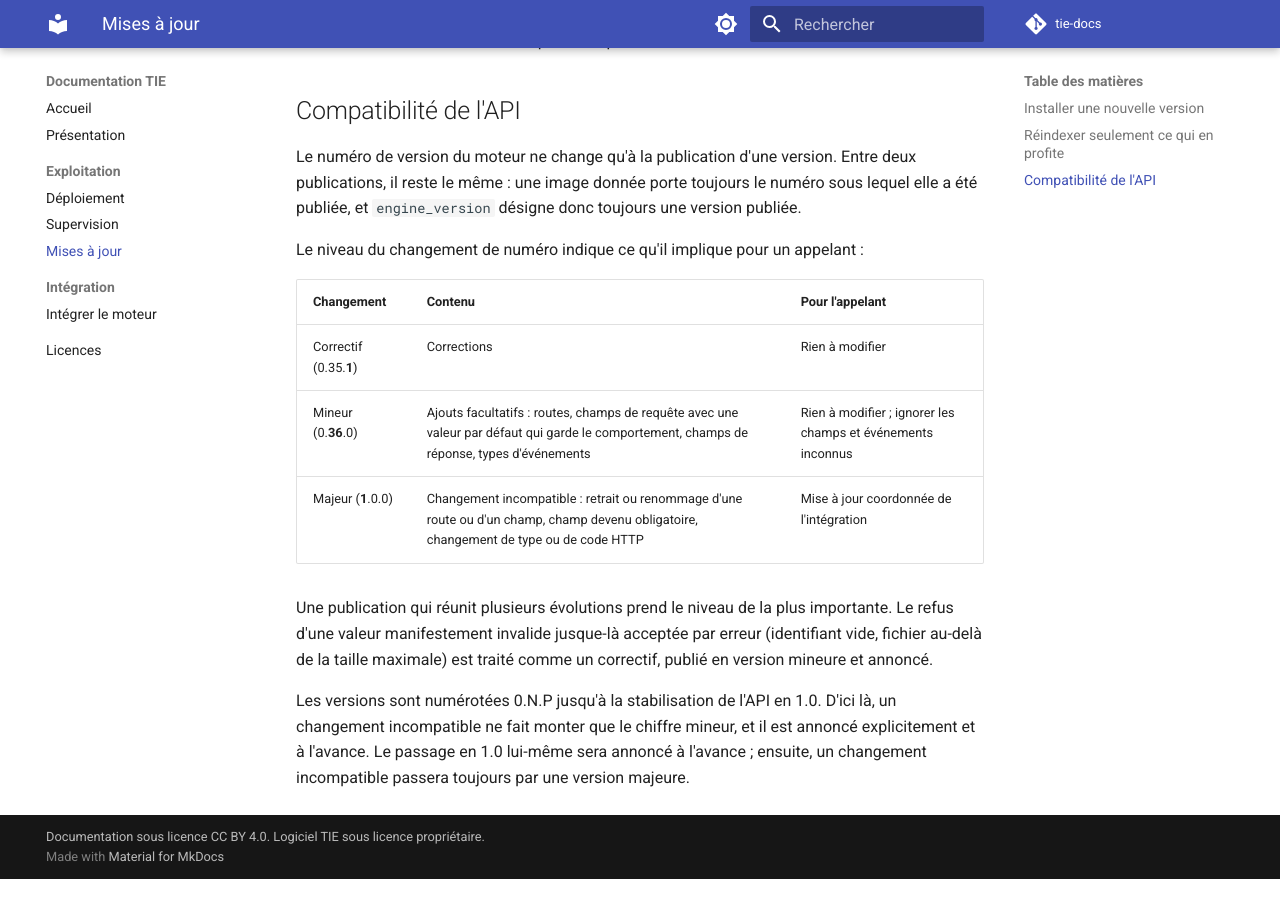
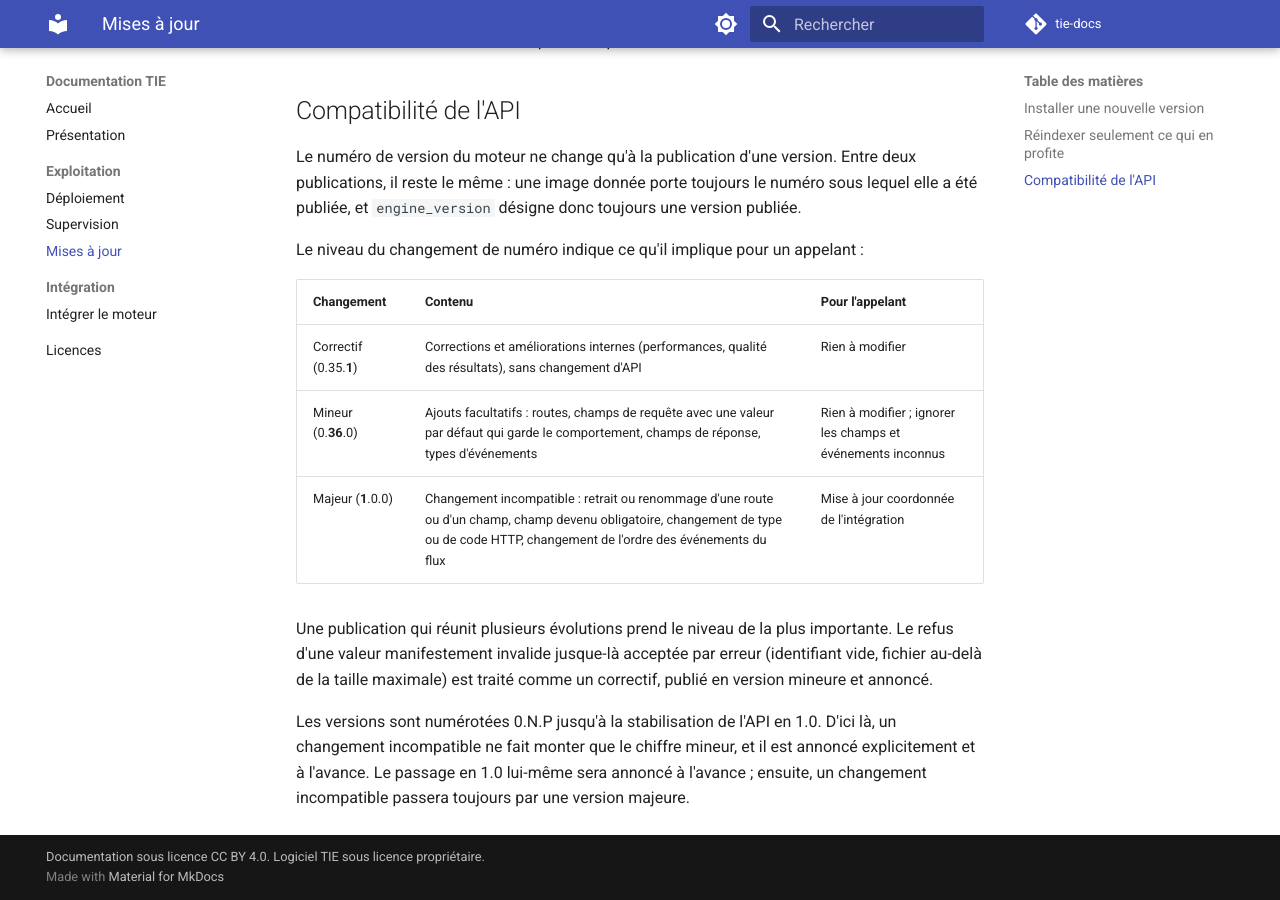
Before and after one commit to jquivogn/tie-docs, an MkDocs documentation site: the page built from docs/exploitation/mises-a-jour.md, in a window 1280 px wide and 900 px high, scrolled down 1613 px. Built offline with MkDocs 1.6.1 and Material for MkDocs 9.7.7, drawn with Linux system fonts in a browser that asks for light colours; comment, search, counter and statistics services are not loaded; before the commit the page ends 2492 px from its top, so only the background shows below that.

Commit message:
docs: list stream event order as breaking, widen patch level

```diff
--- a/docs/exploitation/mises-a-jour.md
+++ b/docs/exploitation/mises-a-jour.md
@@ -49,9 +49,9 @@ Le niveau du changement de numéro indique ce qu'il implique pour un appelant :
 
 | Changement | Contenu | Pour l'appelant |
 |---|---|---|
-| Correctif (0.35.**1**) | Corrections | Rien à modifier |
+| Correctif (0.35.**1**) | Corrections et améliorations internes (performances, qualité des résultats), sans changement d'API | Rien à modifier |
 | Mineur (0.**36**.0) | Ajouts facultatifs : routes, champs de requête avec une valeur par défaut qui garde le comportement, champs de réponse, types d'événements | Rien à modifier ; ignorer les champs et événements inconnus |
-| Majeur (**1**.0.0) | Changement incompatible : retrait ou renommage d'une route ou d'un champ, champ devenu obligatoire, changement de type ou de code HTTP | Mise à jour coordonnée de l'intégration |
+| Majeur (**1**.0.0) | Changement incompatible : retrait ou renommage d'une route ou d'un champ, champ devenu obligatoire, changement de type ou de code HTTP, changement de l'ordre des événements du flux | Mise à jour coordonnée de l'intégration |
 
 Une publication qui réunit plusieurs évolutions prend le niveau de la plus importante. Le refus d'une valeur manifestement invalide jusque-là acceptée par erreur (identifiant vide, fichier au-delà de la taille maximale) est traité comme un correctif, publié en version mineure et annoncé.
 
```
